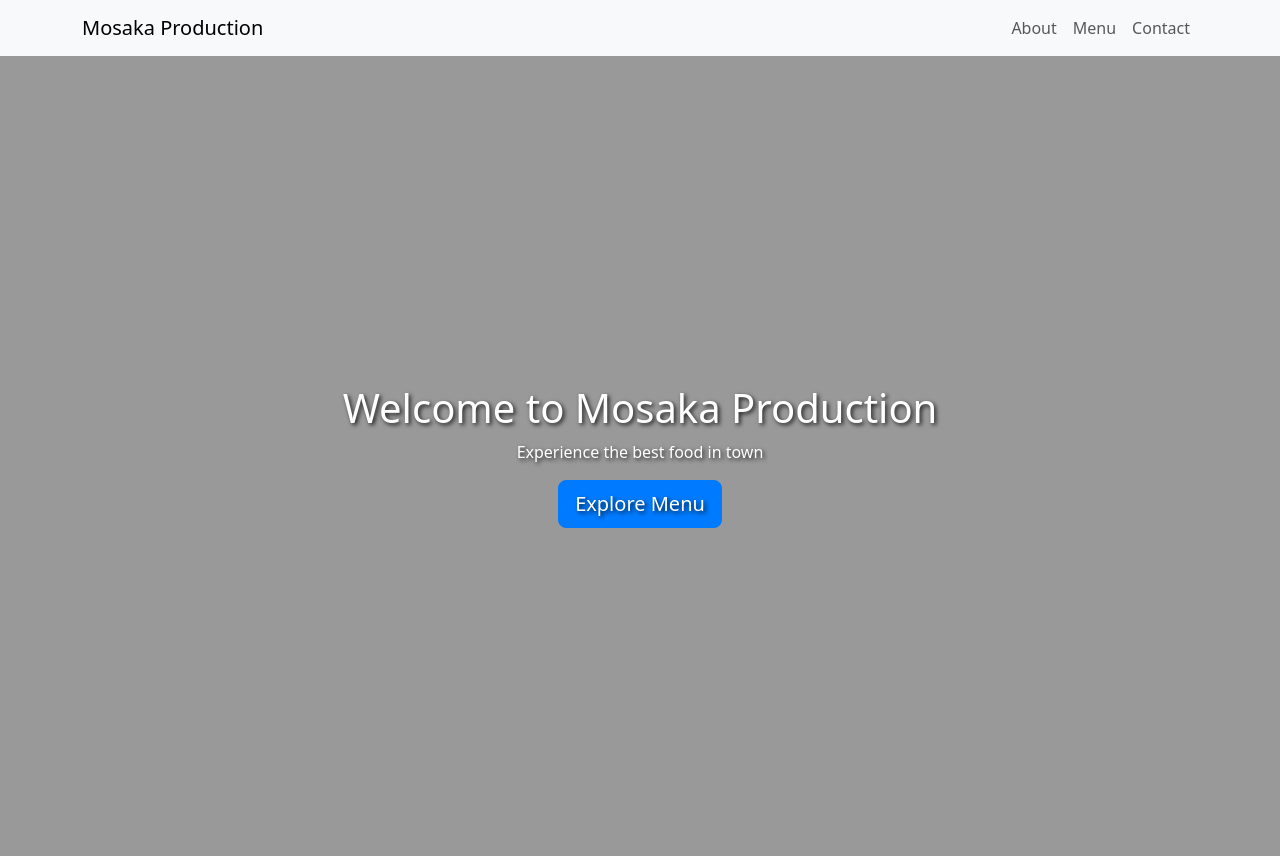
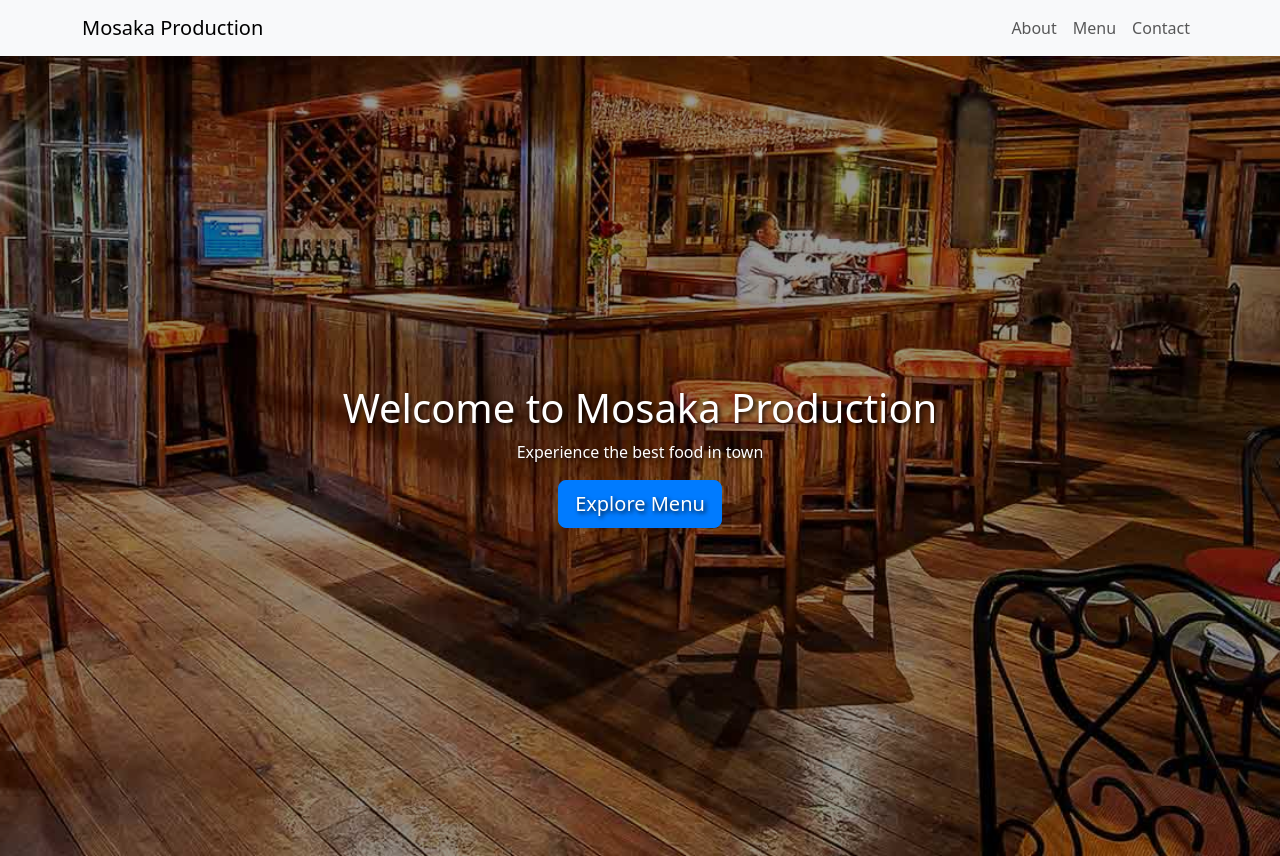
Before and after one commit to Tech-louis/reustaurant, a plain HTML site: page index.html in a window 1280 px wide. Shown: the top 856 px of the page. Drawn offline with nearby package versions, Linux system fonts and the light colour scheme; the site is published under a folder, as on GitHub Pages, so addresses that start at the root find nothing.

Commit message:
Update index.html

```diff
--- a/index.html
+++ b/index.html
@@ -9,7 +9,7 @@
   <style>
     /* Custom styles */
     .hero {
-      background-image: url('/banner-restaurant.jpg'); /* Ensure this path is correct */
+      background-image: url('banner-restaurant.jpg'); /* Ensure this path is correct */
       background-size: cover;
       background-position: center;
       background-attachment: fixed; /* This gives a parallax effect */
```
